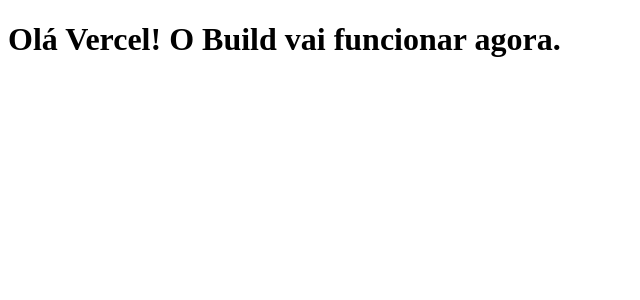
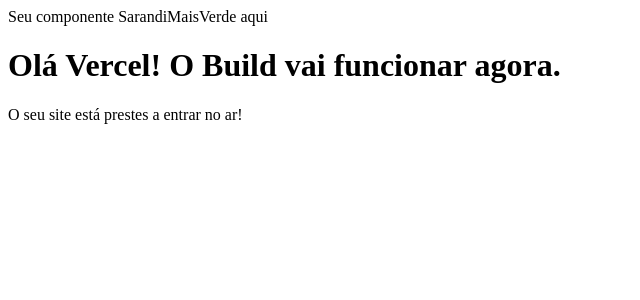
Before and after one commit to negociosfuturob/AgentesdeBiodiversidadeUrbana, a Next.js app: page / in a window 1280 px wide. Shown: the top 300 px of the page, without its empty margins (0-640 px from the left). Built offline with nearby package versions, Linux system fonts and the light colour scheme.

Commit message:
Update index.tsx

```diff
--- a/pages/index.tsx
+++ b/pages/index.tsx
@@ -1,13 +1,20 @@
-// Arquivo: pages/index.tsx (Conteúdo Colado)
-
-import SarandiMaisVerde from '../components/SarandiMaisVerde';
-// export default SarandiMaisVerde;
-// Arquivo: pages/index.js
+// pages/index.tsx (VERSÃO CORRIGIDA)
 
 import React from 'react';
+// 1. Caminho de importação corrigido:
+import SarandiMaisVerde from '../components/SarandiMaisVerde';
 
 function HomePage() {
-  return <h1>Olá Vercel! O Build vai funcionar agora.</h1>;
+  return (
+    <div>
+      {/* 3. Usando o componente importado */}
+      <SarandiMaisVerde />
+
+      <h1>Olá Vercel! O Build vai funcionar agora.</h1>
+      <p>O seu site está prestes a entrar no ar!</p>
+    </div>
+  );
 }
 
+// 2. Apenas UMA exportação padrão:
 export default HomePage;
```
